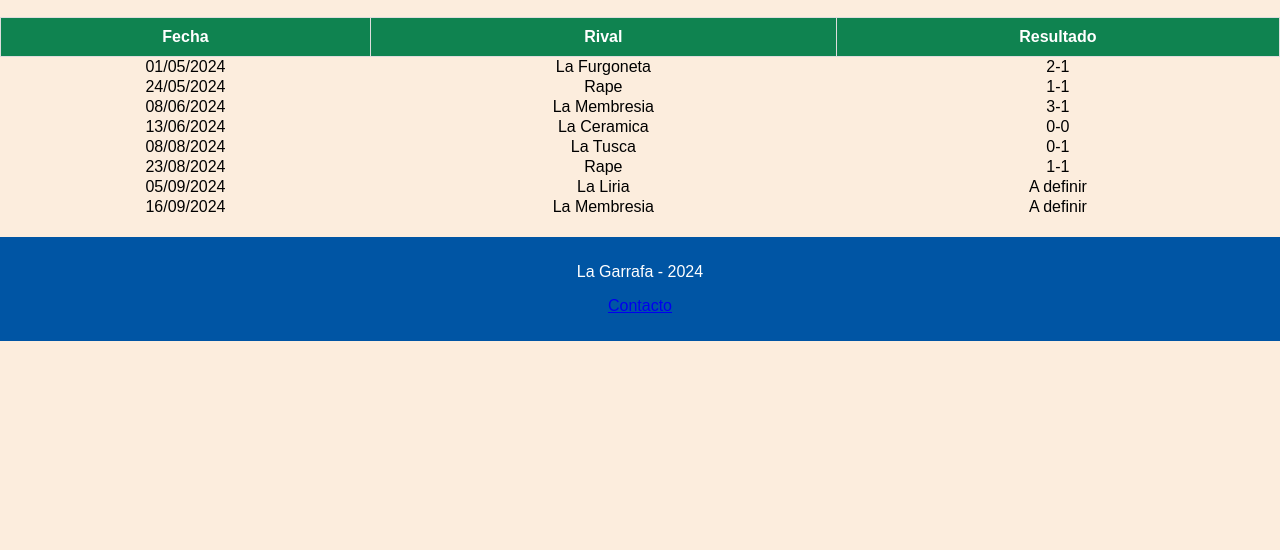
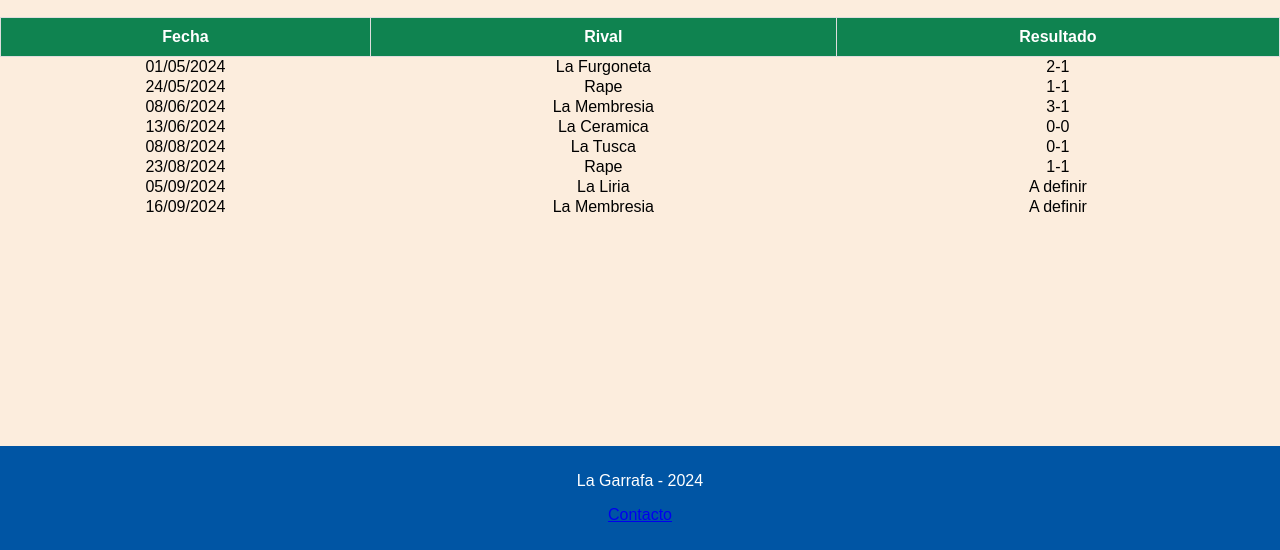
Before and after one commit to santinocozzi/TP---Sitio-Web-HTML, a plain HTML site: page partidos.html in a window 1280 px wide. Shown: the part 250-800 px from the top of the page. Drawn offline with Linux system fonts and the light colour scheme.

Commit message:
commit final1

```diff
--- a/style.css
+++ b/style.css
@@ -3,6 +3,9 @@ body {
     font-family: Arial, sans-serif;
     margin: 0;
     background-color: #fceddd;
+    display: flex;
+    flex-direction: column;
+    min-height: 100vh
 }
 
 #LaGarrafa{
@@ -123,10 +126,14 @@ tr{
 footer {
     background: #0055A4;
     color: #fff;
-    padding: 10px;
+    padding: 10px 0;
     text-align: center;
 }
 
 .contacto{
 text-decoration: underline;
 }
+
+main{
+    flex: 1;
+}
```
